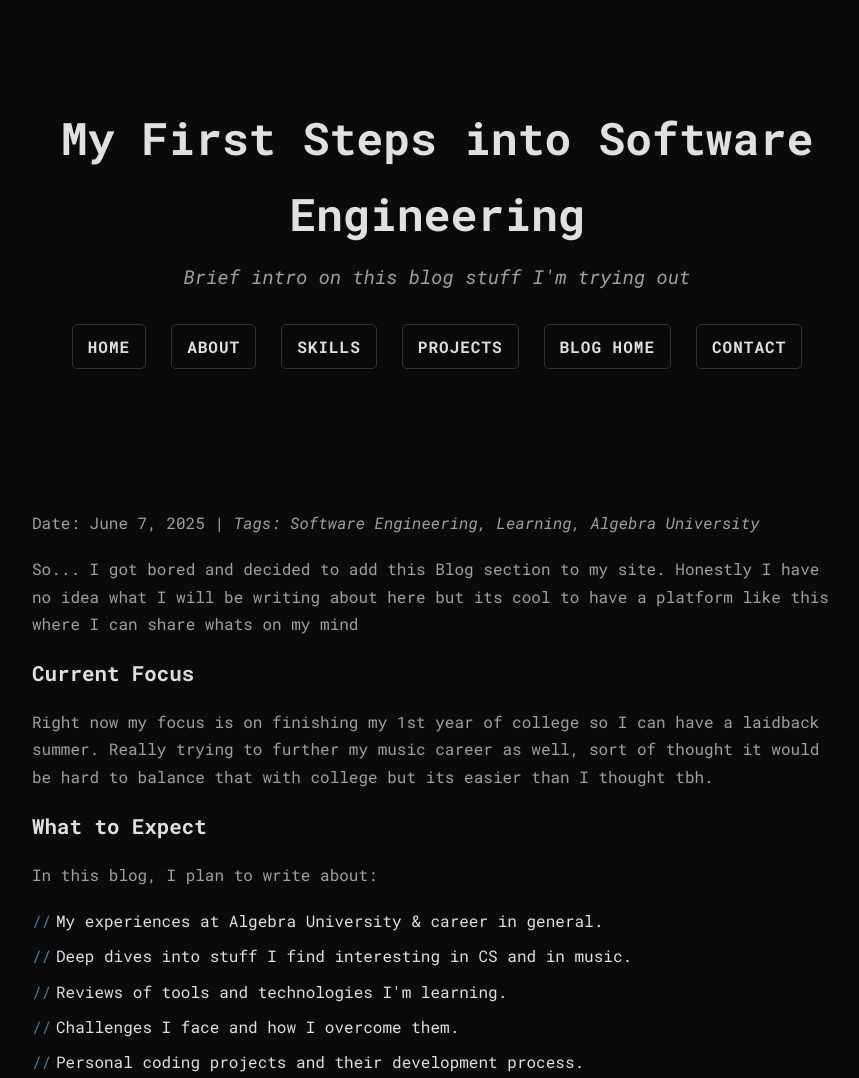
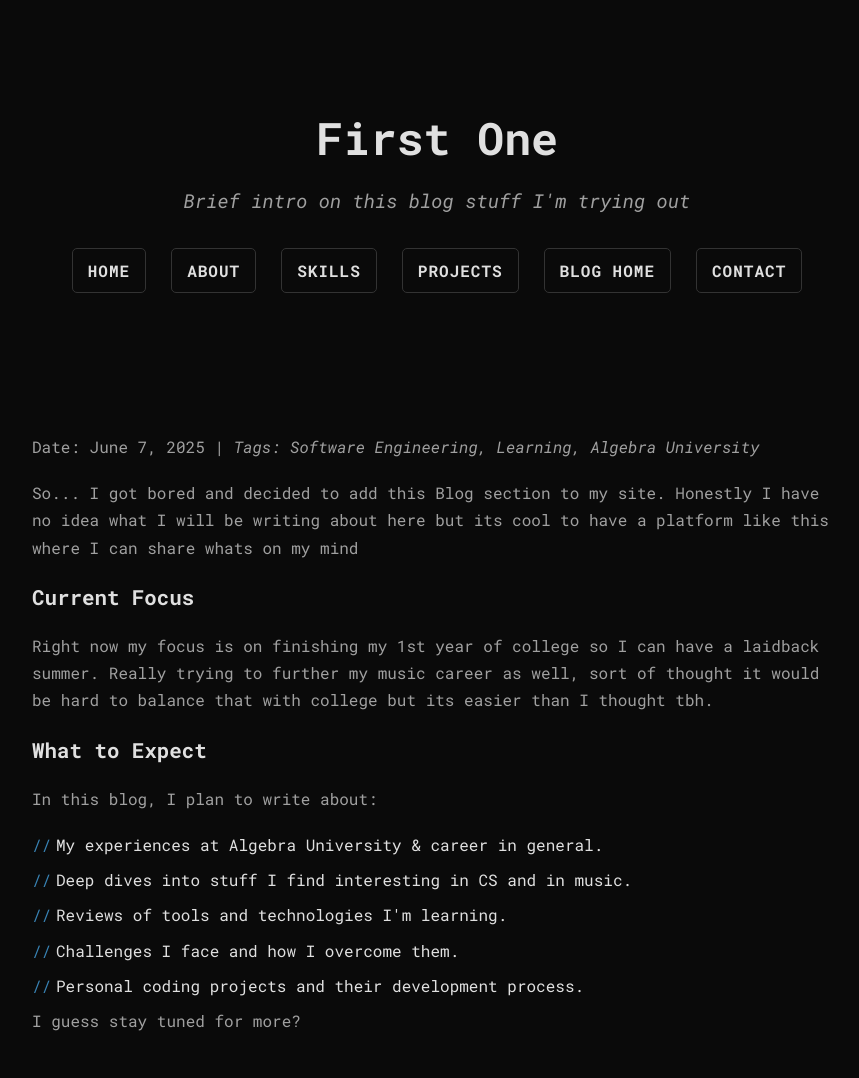
Before and after one commit to IvanMark0vic/IvanMark0vic.github.io, a plain HTML site: page blog/my-first-post.html in a window 1280 px wide. Shown: the top 1078 px of the page, without its empty margins (203-1062 px from the left). Drawn offline with Linux system fonts and the light colour scheme.

Commit message:
updated blog post

```diff
--- a/blog/my-first-post.html
+++ b/blog/my-first-post.html
@@ -3,7 +3,7 @@
 <head>
     <meta charset="UTF-8">
     <meta name="viewport" content="width=device-width, initial-scale=1.0">
-    <title>My First Steps into Software Engineering - Ivan Marković Blog</title>
+    <title>First One - Ivan Marković Blog</title>
     <link rel="preconnect" href="https://fonts.googleapis.com">
     <link rel="preconnect" href="https://fonts.gstatic.com" crossorigin>
     <link href="https://fonts.googleapis.com/css2?family=Roboto+Mono:ital,wght@0,400;0,700;1,400&display=swap" rel="stylesheet">
@@ -13,7 +13,7 @@
     <div class="container">
 
         <header>
-            <h1>My First Steps into Software Engineering</h1>
+            <h1>First One</h1>
             <p class="subtitle">Brief intro on this blog stuff I'm trying out</p>
             <nav class="main-nav">
                 <a href="../index.html#home">Home</a>
```
